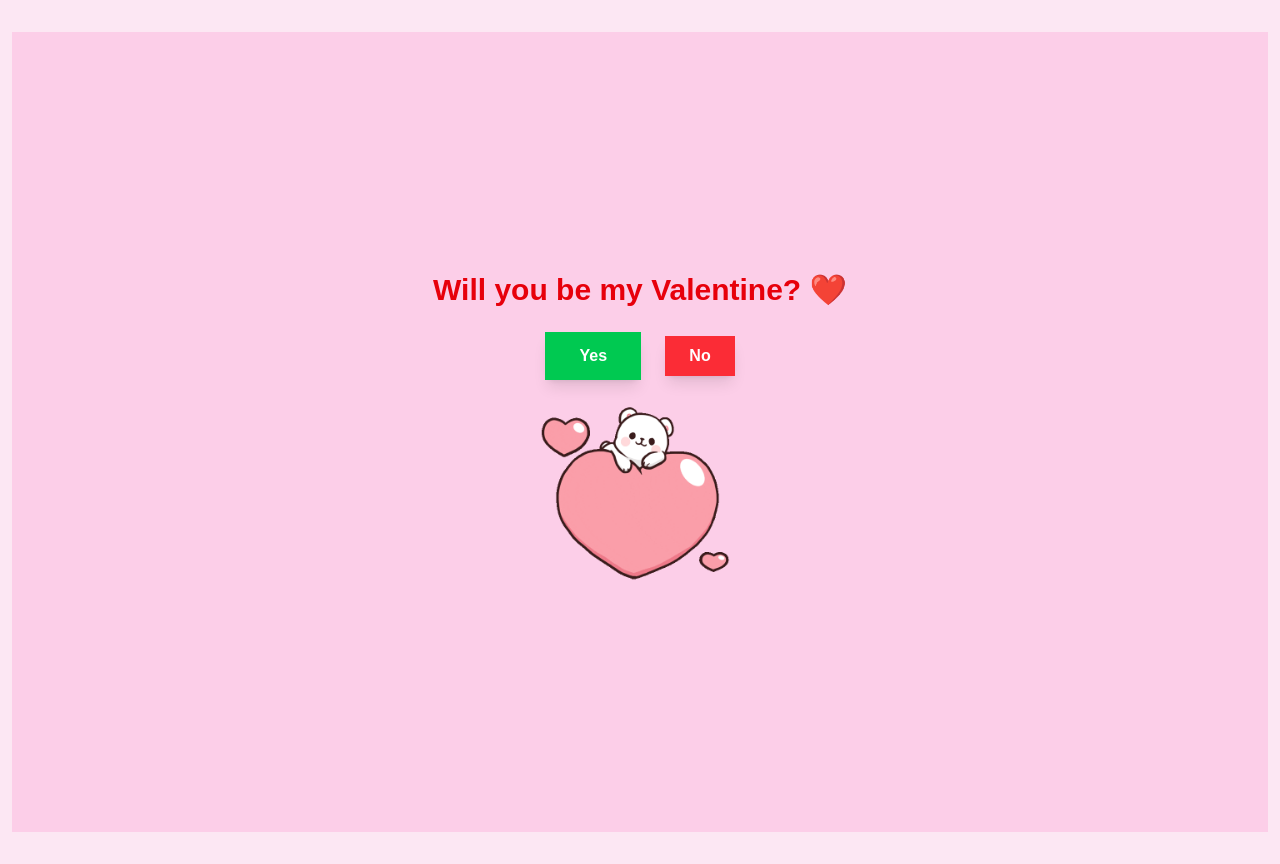
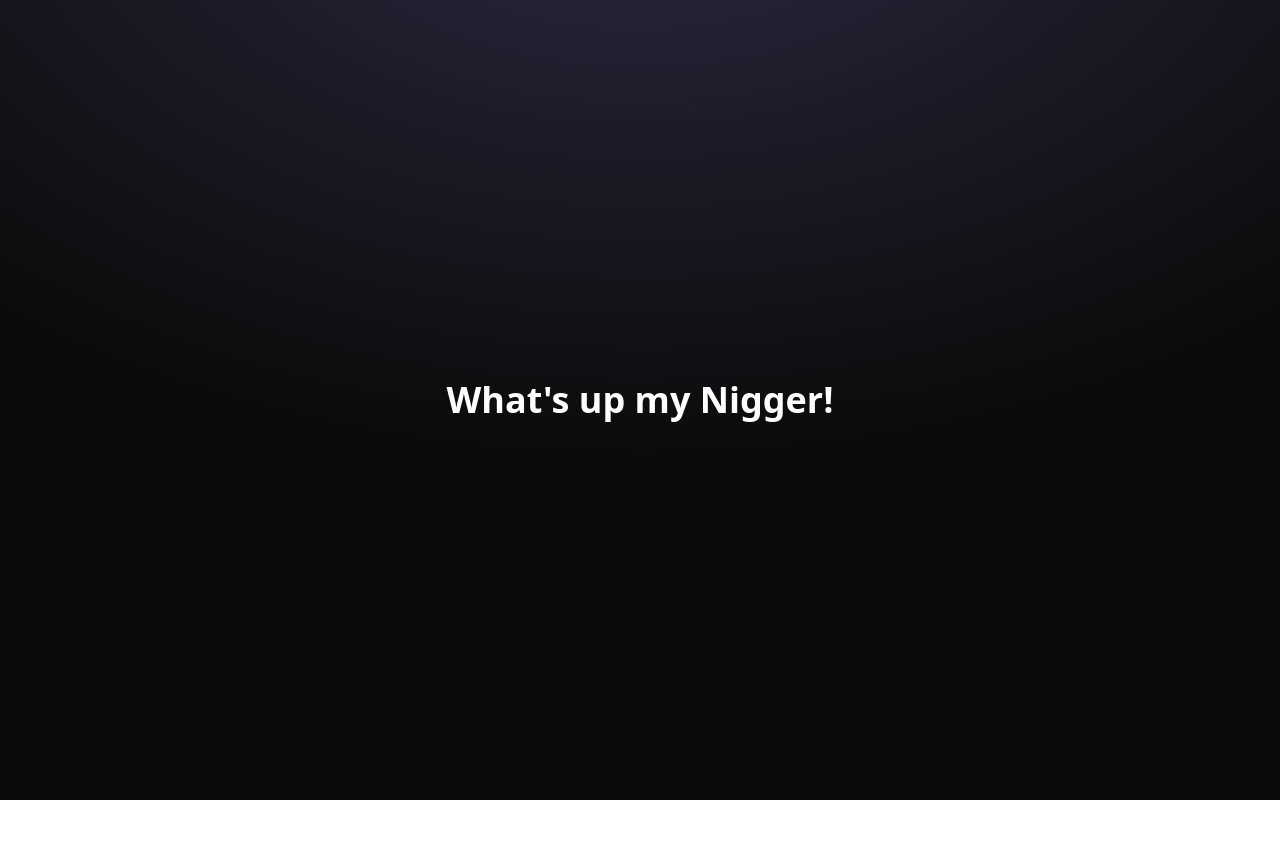
Before and after one commit to Abhijeerauthan111111/valentine, a React (Vite) app: page / in a window 1280 px wide. After the commit the page ends 800 px from the top, so only its background shows below. Built offline with nearby package versions, Linux system fonts and the light colour scheme.

Commit message:
made little changes which i hac=ve to undo later

```diff
--- a/src/App.jsx
+++ b/src/App.jsx
@@ -1,15 +1,24 @@
 import './App.css'
 
-import ValentinePage from './components/valentine'
+// import ValentinePage from './components/valentine'
 
 function App() {
 
 
   return (
     <>
-     <div className='bg-pink-100 px-3 py-8'>
+    <div>
+     {/* <div className='bg-pink-100 px-3 py-8'> */}
 
-    <ValentinePage/>
+
+     <div class="absolute top-0 z-[-2] h-screen w-screen bg-neutral-950 bg-[radial-gradient(ellipse_80%_80%_at_50%_-20%,rgba(120,119,198,0.3),rgba(255,255,255,0))]"></div>
+    <div className="flex justify-center items-center h-screen">
+      <h1 className="text-4xl text-white font-bold">What's up my Nigger!</h1>
+    </div>
+
+
+
+    {/* <ValentinePage/> */}
     </div>
 
 
```
